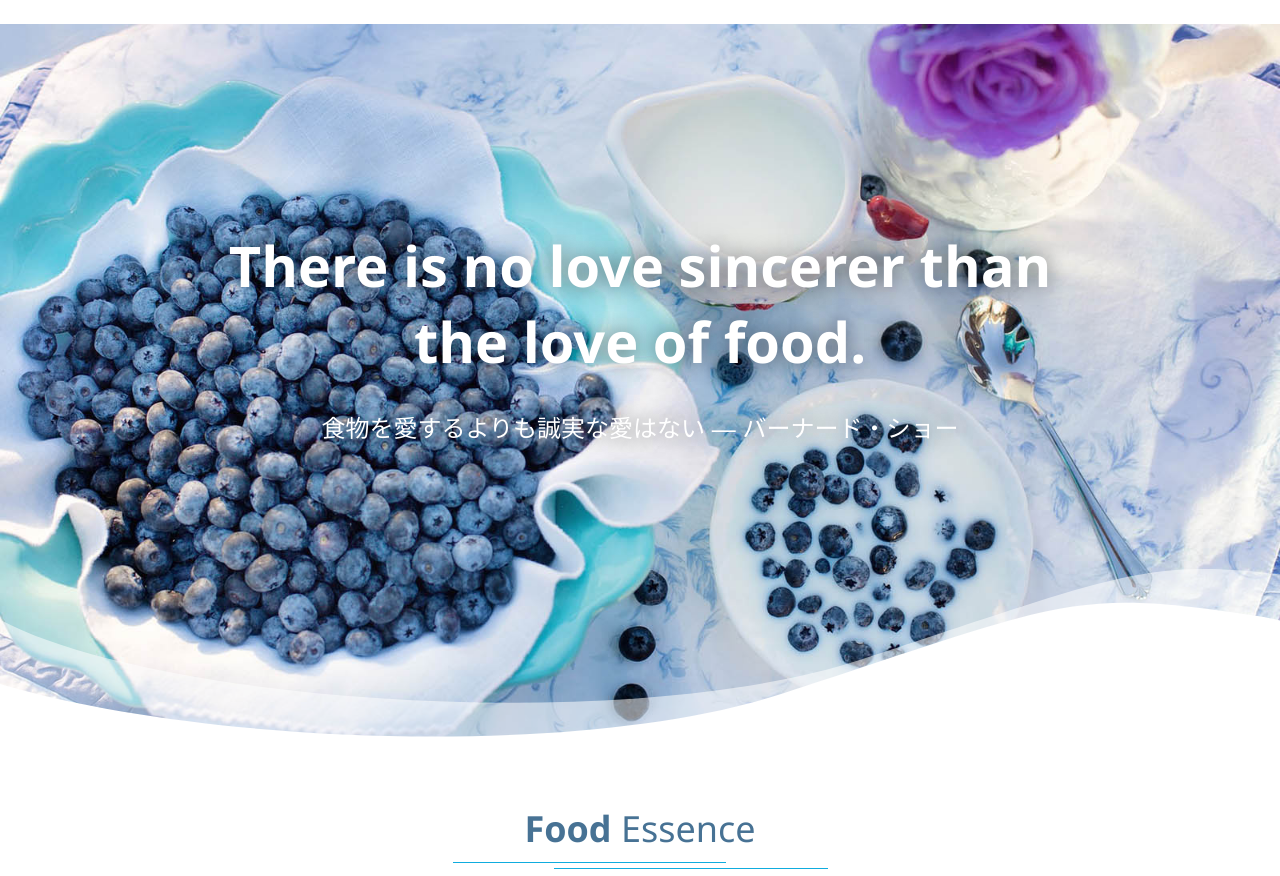
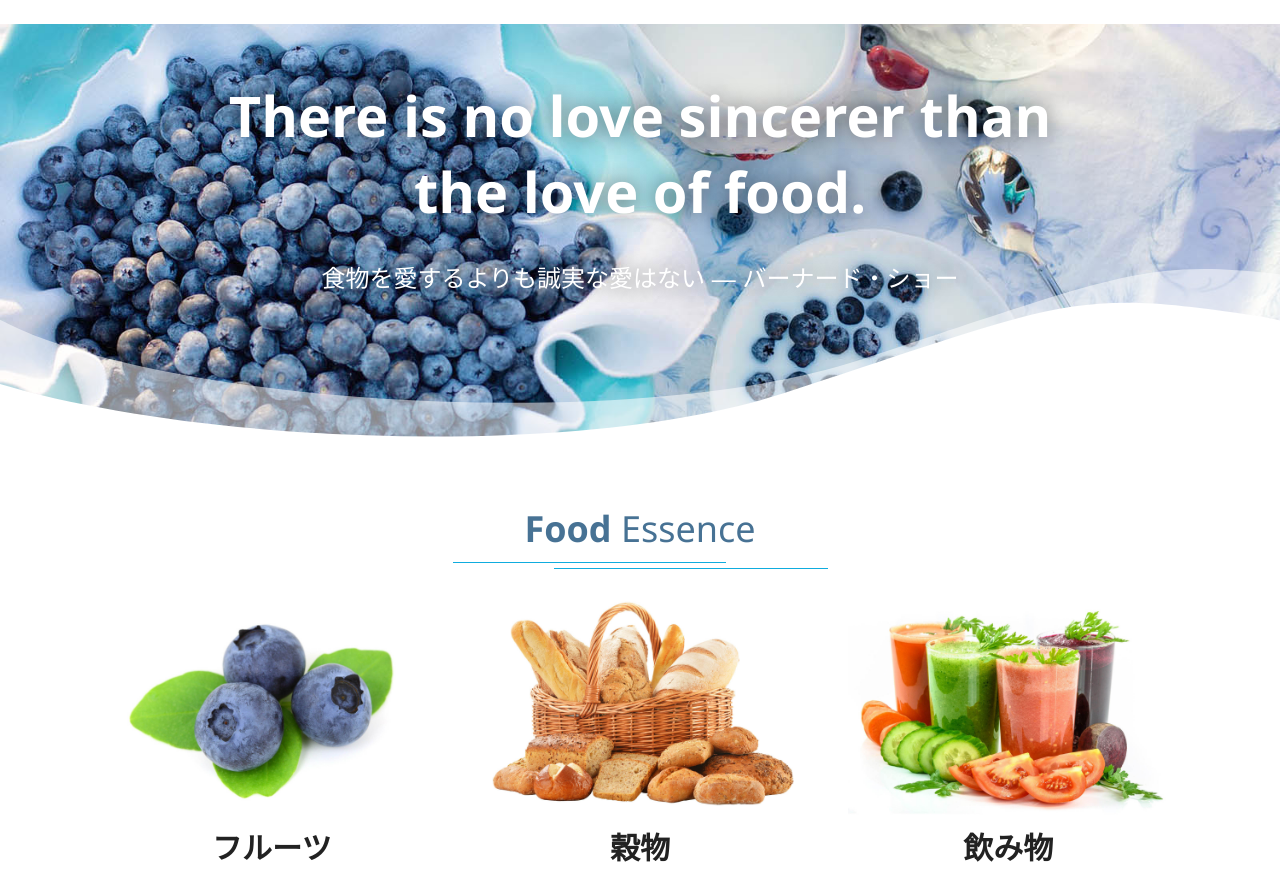
Before and after one commit to miyamoto-yosuke/gatsby--essentials, a Gatsby site: page / in a window 1280 px wide. Shown: the part 76-952 px from the top of the page. Built offline with nearby package versions, Linux system fonts and the light colour scheme; Gatsby itself is replaced by a stand-in of ours.

Commit message:
second commit

```diff
--- a/gatsby-config.js
+++ b/gatsby-config.js
@@ -6,5 +6,15 @@
 
 module.exports = {
   /* Your site config here */
-  plugins: [],
+  plugins: [
+    `gatsby-transformer-sharp`,
+    `gatsby-plugin-sharp`,
+    {
+      resolve: `gatsby-source-filesystem`,
+      options: {
+        name: `images`,
+        path: `${__dirname}/src/images/`,
+      },
+    },
+  ],
 }
--- a/package.json
+++ b/package.json
@@ -15,6 +15,10 @@
   },
   "dependencies": {
     "gatsby": "^2.22.15",
+    "gatsby-image": "^2.4.7",
+    "gatsby-plugin-sharp": "^2.6.11",
+    "gatsby-source-filesystem": "^2.3.11",
+    "gatsby-transformer-sharp": "^2.5.5",
     "react": "^16.12.0",
     "react-dom": "^16.12.0"
   },
--- a/src/pages/index.js
+++ b/src/pages/index.js
@@ -1,6 +1,8 @@
 import React from "react"
+import { graphql } from "gatsby"
+import Img from "gatsby-image"
 
-export default () => (
+export default ({ data }) => (
   <div>
     <header className="header">
       <div className="container">
@@ -25,7 +27,12 @@ export default () => (
 
     <section className="hero">
       <figure>
-        <img src="images/hero.jpg" alt="" />
+        {/* <img src="images/hero.jpg" alt="" /> */}
+        <Img
+          fluid={data.hero.childImageSharp.fluid}
+          alt=""
+          style={{ height: "100%" }}
+        />
       </figure>
       <div className="catch">
         <h1>
@@ -48,7 +55,7 @@ export default () => (
         <div className="details">
           <div className="detail">
             <figure>
-              <img src="images/fruit.jpg" alt="" />
+              <Img fluid={data.fruit.childImageSharp.fluid} alt="" />
             </figure>
             <h3>フルーツ</h3>
             <p>FRUIT</p>
@@ -61,7 +68,7 @@ export default () => (
 
           <div className="detail">
             <figure>
-              <img src="images/grain.jpg" alt="" />
+              <Img fluid={data.grain.childImageSharp.fluid} alt="" />
             </figure>
             <h3>穀物</h3>
             <p>GRAIN</p>
@@ -74,7 +81,7 @@ export default () => (
 
           <div className="detail">
             <figure>
-              <img src="images/beverage.jpg" alt="" />
+              <Img fluid={data.beverage.childImageSharp.fluid} alt="" />
             </figure>
             <h3>飲み物</h3>
             <p>BEVERAGE</p>
@@ -91,7 +98,11 @@ export default () => (
     <section className="photo">
       <h2 className="sr-only">Photo</h2>
       <figure>
-        <img src="images/berry.jpg" alt="赤く熟したベリー" />
+        <Img
+          fluid={data.berry.childImageSharp.fluid}
+          alt="赤く熟したベリー"
+          style={{ height: "100%" }}
+        />
       </figure>
     </section>
 
@@ -128,3 +139,50 @@ export default () => (
     </footer>
   </div>
 )
+
+export const query = graphql`
+  query {
+    hero: file(relativePath: { eq: "hero.jpg" }) {
+      childImageSharp {
+        fluid(maxWidth: 1600) {
+          ...GatsbyImageSharpFluid_withWebp_tracedSVG
+        }
+      }
+    }
+    fruit: file(relativePath: { eq: "fruit.jpg" }) {
+      childImageSharp {
+        fluid(maxWidth: 320) {
+          ...GatsbyImageSharpFluid_withWebp
+        }
+      }
+    }
+    grain: file(relativePath: { eq: "grain.jpg" }) {
+      childImageSharp {
+        fluid(maxWidth: 320) {
+          ...GatsbyImageSharpFluid_withWebp
+        }
+      }
+    }
+    beverage: file(relativePath: { eq: "beverage.jpg" }) {
+      childImageSharp {
+        fluid(maxWidth: 320) {
+          ...GatsbyImageSharpFluid_withWebp
+        }
+      }
+    }
+    berry: file(relativePath: { eq: "berry.jpg" }) {
+      childImageSharp {
+        fluid(maxWidth: 1600) {
+          ...GatsbyImageSharpFluid_withWebp
+        }
+      }
+    }
+  }
+`
+
+// base64
+// aspectRatio
+// src
+// srcSet
+// srcWebp
+// sizes
--- a/src/styles/style.css
+++ b/src/styles/style.css
@@ -105,6 +105,11 @@ svg {
 /* ヒーロー */
 .hero {
   position: relative;
+}
+
+.hero figure {
+  max-height: 100%;
+  height: 450px;
 }
 
 .hero figure img {
@@ -277,6 +282,11 @@ svg {
 }
 
 /* フォト */
+.photo figure {
+  max-height: 100%;
+  height: 170px;
+}
+
 .photo img {
   width: 100%;
   height: 170px;
@@ -284,6 +294,10 @@ svg {
 }
 
 @media (min-width: 768px) {
+  .photo figure {
+    height: 367px;
+  }
+
   .photo img {
     height: 367px;
   }
```
Also changed, not shown: src/images/about.jpg (added), src/images/berry.jpg (added), src/images/beverage.jpg (added), src/images/fruit.jpg (added), src/images/grain.jpg (added), src/images/hero.jpg (added), src/images/icon.png (added), src/images/logo-w.svg (added), src/images/logo.svg (added), src/images/pattern.jpg (added), src/images/wave.svg (added), 1 other file.
